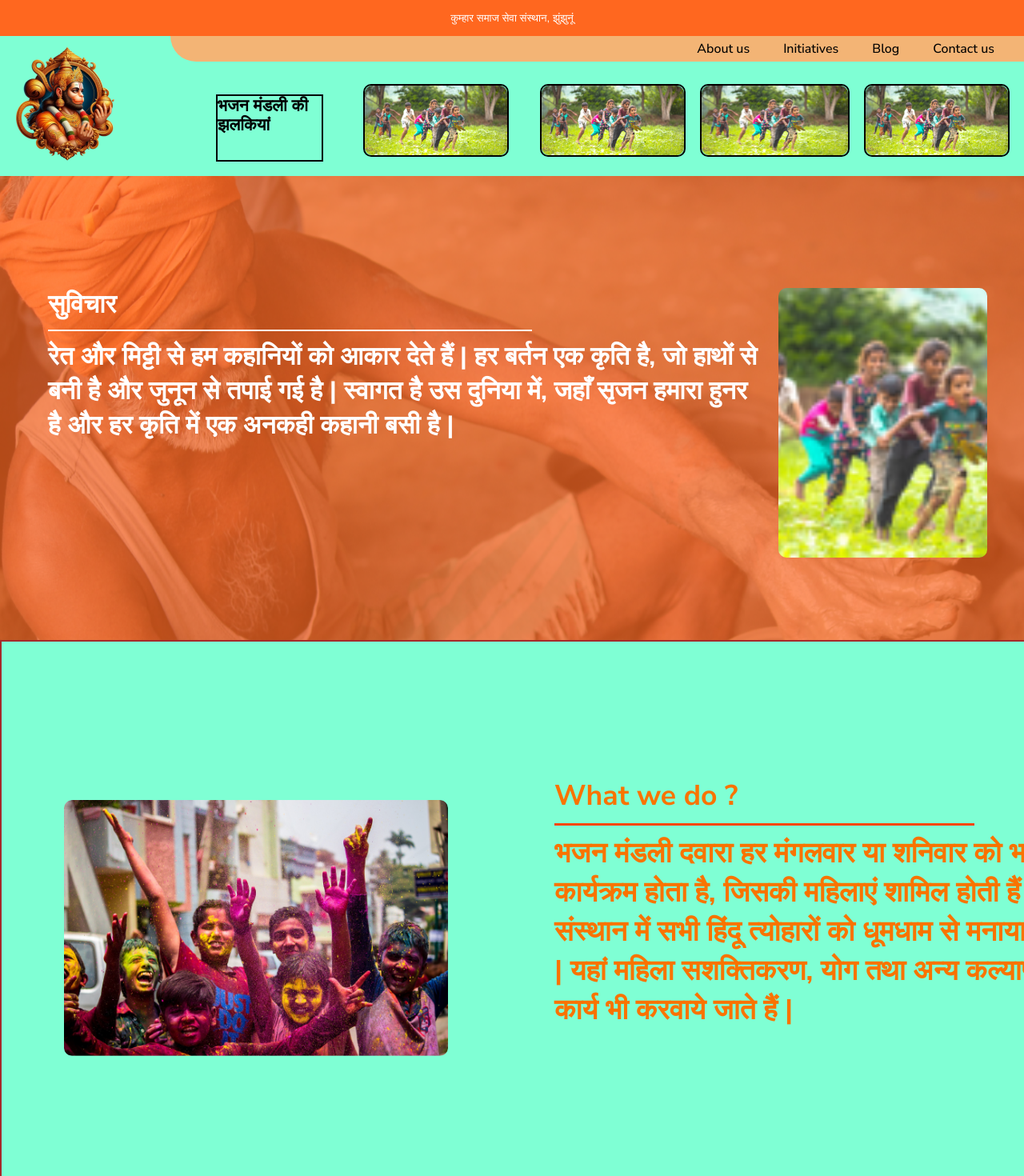
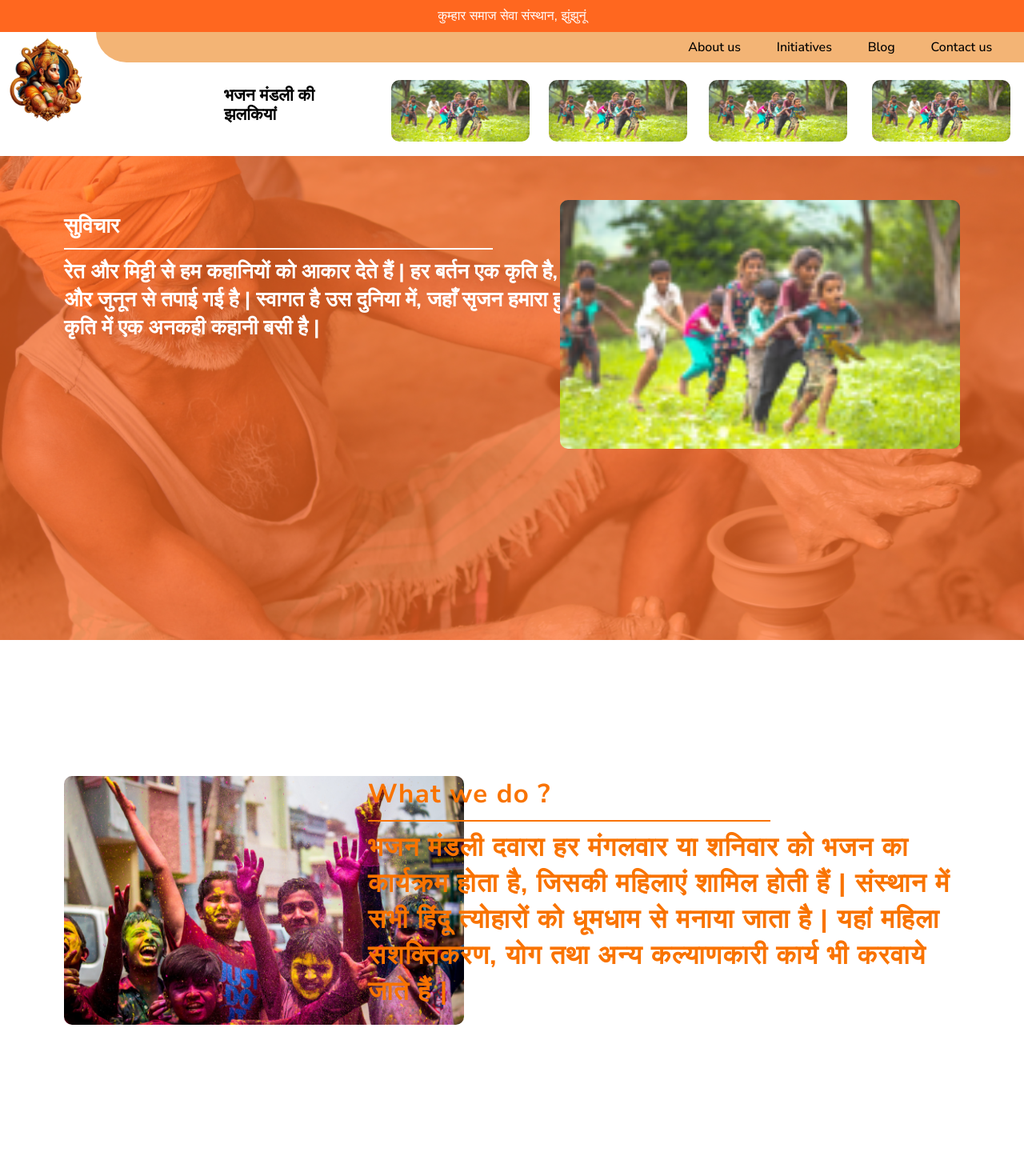
Before and after one commit to AntimaKumawat111/new-project, a React (Create React App) app: page / in a window 1280 px wide. Shown: the top 1470 px of the page at 80% size. Built offline with nearby package versions, Linux system fonts and the light colour scheme.

Commit message:
edit file

```diff
--- a/src/App.css
+++ b/src/App.css
@@ -52,12 +52,11 @@ body {
   overflow: scroll;
 }
 
-.contanir{
+.contanir {
   height: 200vh;
   width: 200vh;
-  background-color: aquamarine;
+  /* background-color: aquamarine; */
   overflow: hidden;
-
 }
 
 .mainContanir {
@@ -69,9 +68,8 @@ body {
 
 .header {
   background-color: #ff671f;
-  height: 45px;
+  height: 40px;
   width: 100%;
-
   display: flex;
   align-items: center;
   justify-content: center;
@@ -83,17 +81,13 @@ body {
   font-style: normal;
   color: white;
   line-height: auto;
-}
-
-.hanumanImage {
-  height: 20%;
-  width: 20%;
+  font-size:medium;
 }
 
 #hanumanImage {
-  height: 150px;
-  width: 150px;
-  padding: 10px;
+  height: 110px;
+  width: 110px;
+  padding: 5px;
 }
 
 .middleContanir {
@@ -107,15 +101,14 @@ body {
   justify-content: flex-end;
 }
 
-.rightContanir  {
+.rightContanir {
   margin-left: auto;
   width: 100%;
-  height: 150px;
 }
 
 .tagsContanir {
+  height: 38px;
   background-color: #f3b475;
-  margin-bottom: 1%;
   border-bottom-left-radius: 50px;
 }
 
@@ -125,176 +118,176 @@ body {
   text-decoration: none;
   font-weight: 500;
   padding: 5px;
+  font-size:medium;
+  font-weight: 500;
+  font-style: normal;
 }
-
 
 #firstKidImage {
   border-radius: 10px;
-  border: 2px solid black;
+  /* border: 2px solid black; */
   position: absolute;
   left: 1480px;
-  top: 105px;
-  width: 183px;
-  height: 87px;
-
+  top: 100px;
+  width: 173px;
+  height: 77px;
 }
 
 #secondKidImage {
   position: absolute;
-  left: 1280px;
-  top: 105px;
+  left: 1289px;
   border-radius: 10px;
-  border: 2px solid black;
-  width: 178px;
-  height: 87px;
+  /* border: 2px solid black; */
+  top: 100px;
+  width: 173px;
+  height: 77px;
 }
 
 #thirdKidImg {
   border-radius: 10px;
-  border: 2px solid black;
+  /* border: 2px solid black; */
   position: absolute;
-  left: 1080px;
-  top: 105px;
+  left: 1090px;
   border-radius: 10px;
-  width: 178px;
-  height: 87px;
+  top: 95px;
+  top: 100px;
+  width: 173px;
+  height: 77px;
 }
 
 #fouthKidImg {
   border-radius: 10px;
-  border: 2px solid black;
+  /* border: 2px solid black; */
   position: absolute;
-  left: 875px;
-  top: 105px;
-  width: 183px;
-  height: 87px;
+  left: 886px;
+  top: 100px;
+  width: 173px;
+  height: 77px;
 }
 
 #fifthKidImg {
   border-radius: 10px;
-  border: 2px solid black;
+  /* border: 2px solid black; */
   position: absolute;
-  left: 675px;
-  top: 105px;
-  width: 178px;
-  height: 87px;
-
+  left: 686px;
+  top: 100px;
+  width: 173px;
+  height: 77px;
 }
 
 #sixthKidImg {
   border-radius: 10px;
-  border: 2px solid black;
+  /* border: 2px solid black; */
   position: absolute;
-  left: 454px;
-  top: 105px;
-
+  left: 489px;
+  top: 100px;
+  width: 173px;
+  height: 77px;
 }
 
-
- #p{
+#p {
   font-family: "IBM Plex Sans Devanagari", sans-serif;
   position: absolute;
-  font-weight :normal;
+  font-weight: normal;
   line-height: auto;
-  left: 270px;
-  top: 118px;
+  left: 280px;
   color: black;
+  top: 107px;
+  height: 60px;
+  width: 130px;
   font-weight: bold;
-  height: 80px;
-  width: 130px;
   font-size: 21px;
   text-align: left;
-  border: 2px solid black;
+  /* border: 2px solid black; */
 }
 
-
-
 .pottarImg {
-  height: 100%;
+  /* height: 100%;
+  width: 100%; */
+  height: auto;
   width: 100%;
   object-fit: fill;
   z-index: 1;
   position: absolute;
-  top: 220px;
+  top: 195px;
   left: 0;
+  display: block;
 }
 
 .red-layer {
-  height: 100%;
+  height:auto;
   width: 100%;
   position: absolute;
-  top: 220px;
+  top: 195px;
   left: -1;
   z-index: 2;
 }
 
-.paragraph{
+.paragraph {
   font-family: "Nunito Sans", sans-serif;
   position: absolute;
-  left: 60px;
-  top: 359px;
+  left: 80px;
+  top: 265px;
   z-index: 3;
   color: white;
-  width: 890px;
-  height: 229px;
+  width: 788px; /* Same width */
+  height: 346.67px; /* Same height */
   font-weight: 900;
   letter-spacing: 0;
+  font-size:small;
+  /* border: 2px solid black; */
+  margin-right: 5%;
+  box-sizing: border-box;
+}
+
+
+.pImg {
+  z-index: 3;
+  /* border: 2px solid black; */
+  position: absolute;
+  border-radius: 10px;
+  width: 500px;
+  height: 310.67px;
+  object-fit: cover;
+  right: 80px;
+  top: 250px;
+}
+
+.footer {
+  height: 100vh;
+  width: 100vw;
+  /* border: 2px solid brown; */
+  overflow: visible;
+  /* background-color: lightgray; */
 
 }
 
-.paragraphImg{
+#holyImg {
   /* border: 2px solid black; */
   position: absolute;
-  left: 909px;
-  top: 360px;
-  z-index: 3;
-  height: 336.67px;
-  margin-left: 5%;
-}
-
-.pImg{
   border-radius: 10px;
-  width: 85%;
-  height: 100%;
   object-fit: cover;
-
-}
-
-.footer{
-  height: 100vh;
-  width: 100vw;
-  border: 2px solid brown;
-  overflow: hidden;
-}
-
-
-.footerHolyImg{
+  border-radius: 10px;
+  width: 500px;
+  height: 310.67px;
+  object-fit: cover;
+  top: 970px;
   left: 80px;
-  top: 1000px;
-  height: 320px;
-  width: 480px;
-  /* margin-right: 3%; */
-  position: absolute;
-}
-
-#holyImg{
-  border-radius: 10px;
-  width: 100%;
-  height: 100%;
-  object-fit: cover;
-
 }
 
 .foot {
   font-family: "Nunito Sans", sans-serif;
   position: absolute;
-  left: 693px;
+  box-sizing: border-box;
+  right:80px;
   top: 970px;
-  width: 700px;
   color: #F97300;
+  height: 346.67px;
+  width: 740px;
+  height: 346.67px;
+  font-weight: bold;
+  font-size:33px;
+  margin-left: 5%;
+  /* border: 2px solid blue; */
+  letter-spacing: 1.3px;
 }
-
-.footerparegraph {
-  font-weight:bold;
-  font-size: 35.5px;
-}
--- a/src/App.js
+++ b/src/App.js
@@ -62,8 +62,8 @@ export default function App() {
             <img src={redlayer} alt="redLayer" className="red-layer" />
           </div>
 
-          <div className="paragraph" style={{ marginRight: "5%" }}>
-            <h1 id="paregraphHeading">सुविचार</h1>
+          <div className="paragraph" >
+            <h1>सुविचार</h1>
             <div
               style={{
                 height: "2px",
@@ -73,7 +73,7 @@ export default function App() {
               }}
             ></div>
 
-            <h1 id="paragraphparagraph">
+            <h1 >
               रेत और मिट्टी से हम कहानियों को आकार देते हैं | हर बर्तन एक कृति
               है, जो हाथों से बनी है और जुनून से तपाई गई है | स्वागत है उस
               दुनिया में, जहाँ सृजन हमारा हुनर है और हर कृति में एक अनकही कहानी
@@ -86,8 +86,6 @@ export default function App() {
         </div>
       </div>
 
-
-
       <div className="footer">
         <div className="footerHolyImg">
           <img src={holi} alt="HolyImg" id="holyImg" />
@@ -97,10 +95,10 @@ export default function App() {
           <h4 className="footerparegraph">What we do ?</h4>
           <div
             style={{
-              height: "3px",
-              width: "75%",
-              backgroundColor: "orangered",
-              margin: "10px 0",
+              height: "2px",
+                width: "68%",
+                backgroundColor: "#F97300",
+                margin: "10px 0",
             }}
           ></div>
           <h4 className="footerparegraph">
```
